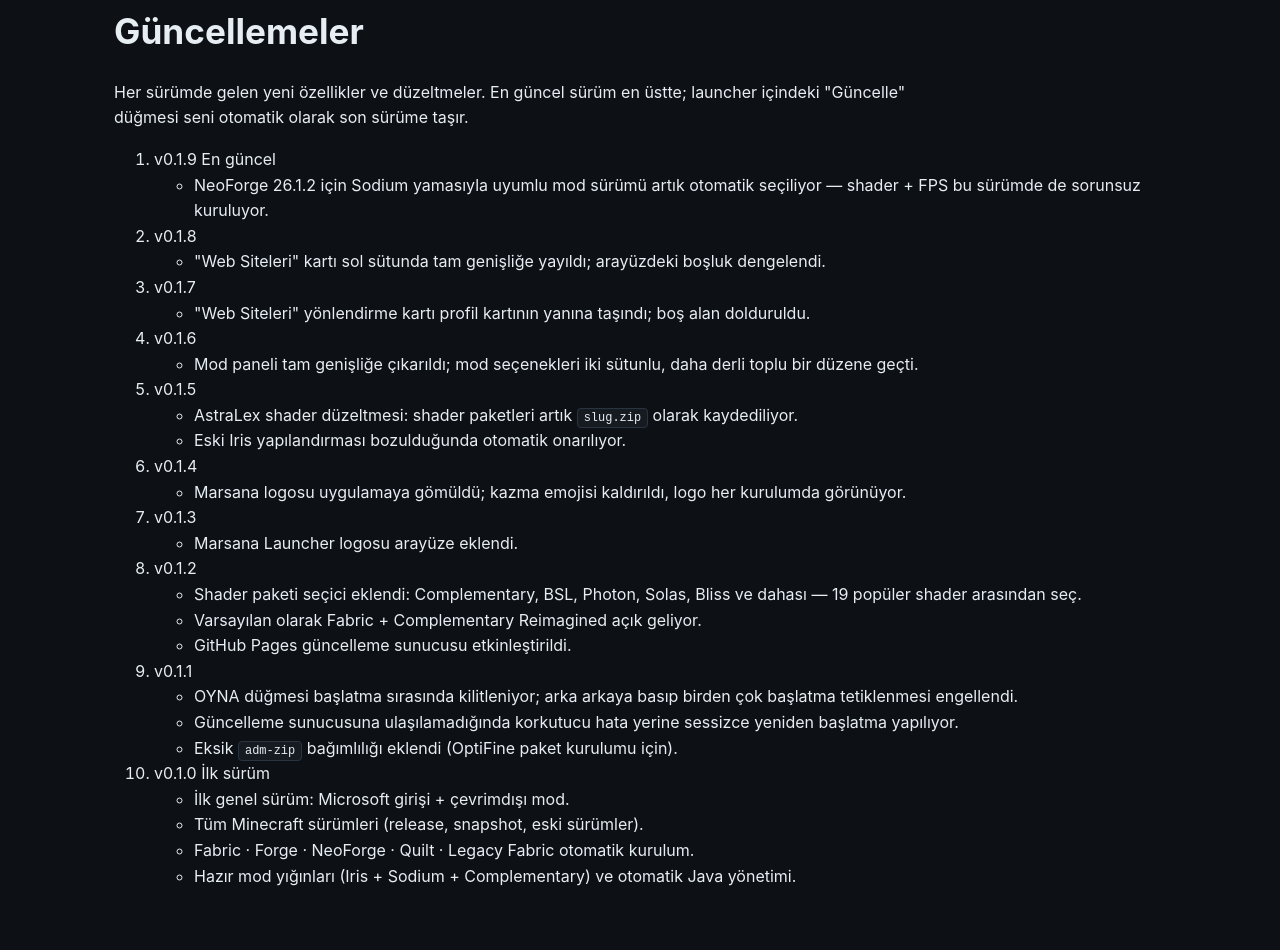
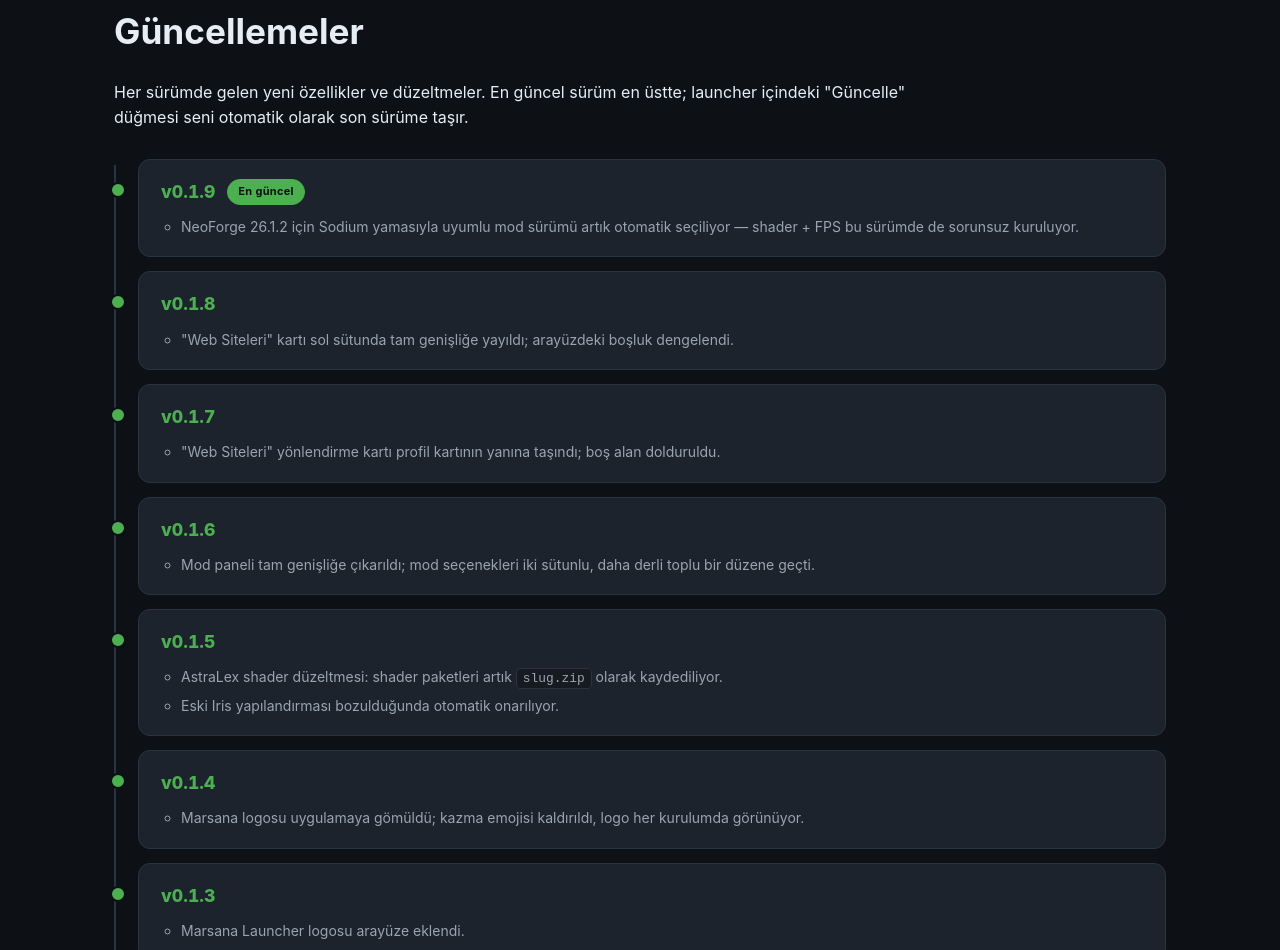
Before and after one commit to marstofta1/marsana-launcher, an Electron app: page docs/index.html in a window 1280 px wide. Shown: the part 3707-4657 px from the top of the page. Drawn offline with Linux system fonts and the light colour scheme.

Commit message:
otomatik revize

```diff
--- a/docs/style.css
+++ b/docs/style.css
@@ -353,6 +353,76 @@
 .faq[open] summary { border-bottom: 1px solid var(--border); }
 .faq p { padding: 14px 20px 18px; margin: 0; color: var(--text-dim); }
 
+/* ---------- changelog ---------- */
+.changelog {
+  list-style: none;
+  margin: 28px 0 0;
+  padding: 0 0 0 24px;
+  position: relative;
+}
+.changelog::before {
+  content: "";
+  position: absolute;
+  left: 0;
+  top: 6px;
+  bottom: 6px;
+  width: 2px;
+  background: var(--border);
+}
+.release {
+  position: relative;
+  background: var(--bg-card);
+  border: 1px solid var(--border);
+  border-radius: var(--radius);
+  padding: 18px 22px;
+  margin-bottom: 14px;
+}
+.release::before {
+  content: "";
+  position: absolute;
+  left: -29px;
+  top: 22px;
+  width: 12px;
+  height: 12px;
+  border-radius: 50%;
+  background: var(--accent);
+  border: 2px solid var(--bg);
+}
+.release-head {
+  display: flex;
+  align-items: center;
+  gap: 12px;
+  margin-bottom: 10px;
+}
+.release-version {
+  font-weight: 800;
+  font-size: 1.1rem;
+  color: var(--accent);
+  font-variant-numeric: tabular-nums;
+}
+.release-tag {
+  font-size: 11px;
+  font-weight: 700;
+  letter-spacing: 0.3px;
+  padding: 3px 10px;
+  border-radius: 999px;
+  background: var(--bg-elev);
+  color: var(--text-dim);
+  border: 1px solid var(--border);
+}
+.release-tag.latest { background: var(--accent); color: #0d1116; border-color: var(--accent); }
+.release-tag.first { color: var(--warn); border-color: #634418; }
+.release-changes {
+  margin: 0;
+  padding-left: 20px;
+}
+.release-changes li {
+  color: var(--text-dim);
+  font-size: 14px;
+  margin-bottom: 5px;
+}
+.release-changes li:last-child { margin-bottom: 0; }
+
 /* ---------- footer ---------- */
 .footer {
   max-width: var(--max-w);
```
